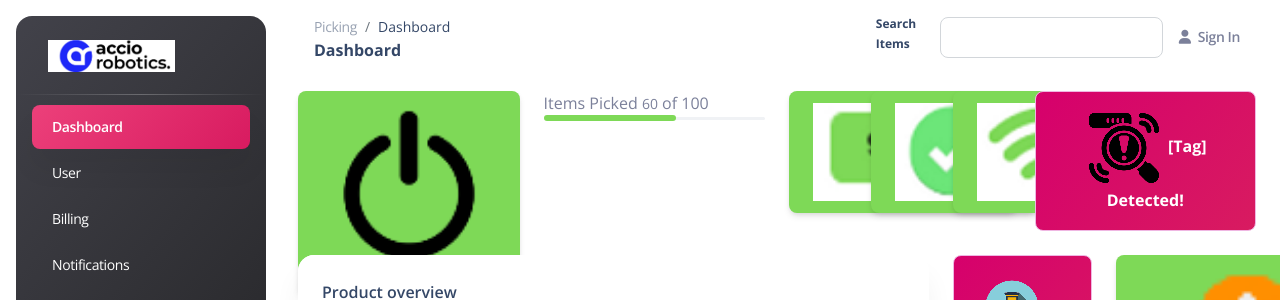
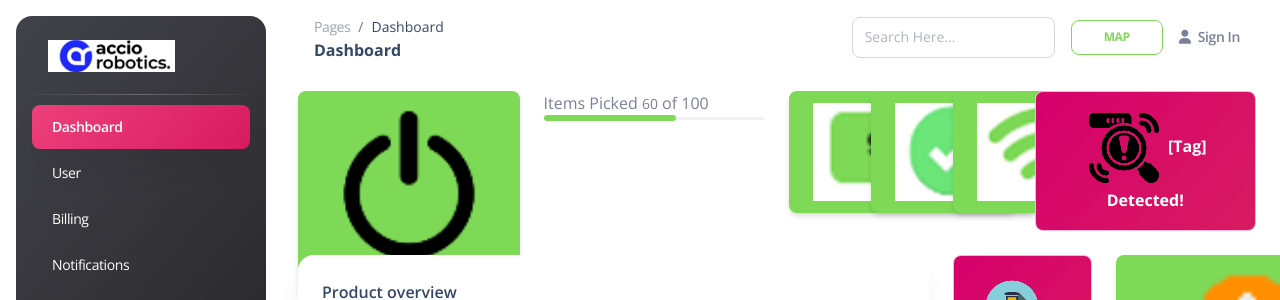
Before and after one commit to DakshDadhania/Accio-robotics, a website: page index.html in a window 1280 px wide. Shown: the top 300 px of the page. Drawn offline with nearby package versions, Linux system fonts and the light colour scheme.

Commit message:
Update index.html

```diff
--- a/index.html
+++ b/index.html
@@ -77,32 +77,36 @@
         </div>
     </aside>
     <div class="main-content position-relative max-height-vh-100 h-100 border-radius-lg" id="panel">
-        <nav class="navbar navbar-main navbar-expand-lg px-0 mx-4 shadow-none border-radius-xl" id="navbarTop">
+        <!-- Navbar -->
+    <nav class="navbar navbar-main navbar-expand-lg px-0 mx-4 shadow-none border-radius-xl" id="navbarBlur" data-scroll="true">
         <div class="container-fluid py-1 px-3">
           <nav aria-label="breadcrumb">
             <ol class="breadcrumb bg-transparent mb-0 pb-0 pt-1 px-0 me-sm-6 me-5">
-                        <li class="breadcrumb-item text-sm"><a class="opacity-5 text-dark" href="javascript:;">Picking</a></li>
+              <li class="breadcrumb-item text-sm"><a class="opacity-5 text-dark" href="javascript:;">Pages</a></li>
               <li class="breadcrumb-item text-sm text-dark active" aria-current="page">Dashboard</li>
             </ol>
             <h6 class="font-weight-bolder mb-0">Dashboard</h6>
           </nav>
           <div class="collapse navbar-collapse mt-sm-0 mt-2 me-md-0 me-sm-4" id="navbar">
             <div class="ms-md-auto pe-md-3 d-flex align-items-center">
-                        <label class="form-label"> Search Items  &nbsp; </label>
               <div class="input-group input-group-outline">
 
-                            <input type="text" class="form-control" onfocus="focused(this)" onfocusout="defocused(this)">
+                <input type="text" class="form-control" placeholder="Search Here...">
+
               </div>
             </div>
             <ul class="navbar-nav  justify-content-end">
               <li class="nav-item d-flex align-items-center">
-                            <a href="javascript:;" class="nav-link font-weight-bold px-0 text-body">
-                                <i class="fa fa-user me-sm-1" aria-hidden="true"></i>
+                <a class="btn btn-outline-primary btn-sm mb-0 me-3" target="_blank" href="./pages/map.html">MAP</a>
+              </li>
+
+
+              <li class="nav-item d-flex align-items-center">
+                <a href="../pages/sign-in.html" class="nav-link text-body font-weight-bold px-0">
+                  <i class="fa fa-user me-sm-1"></i>
                   <span class="d-sm-inline d-none">Sign In</span>
                 </a>
               </li>
-
-
             </ul>
           </div>
         </div>
```
Lines whose indentation alone changed are shown as unchanged.
